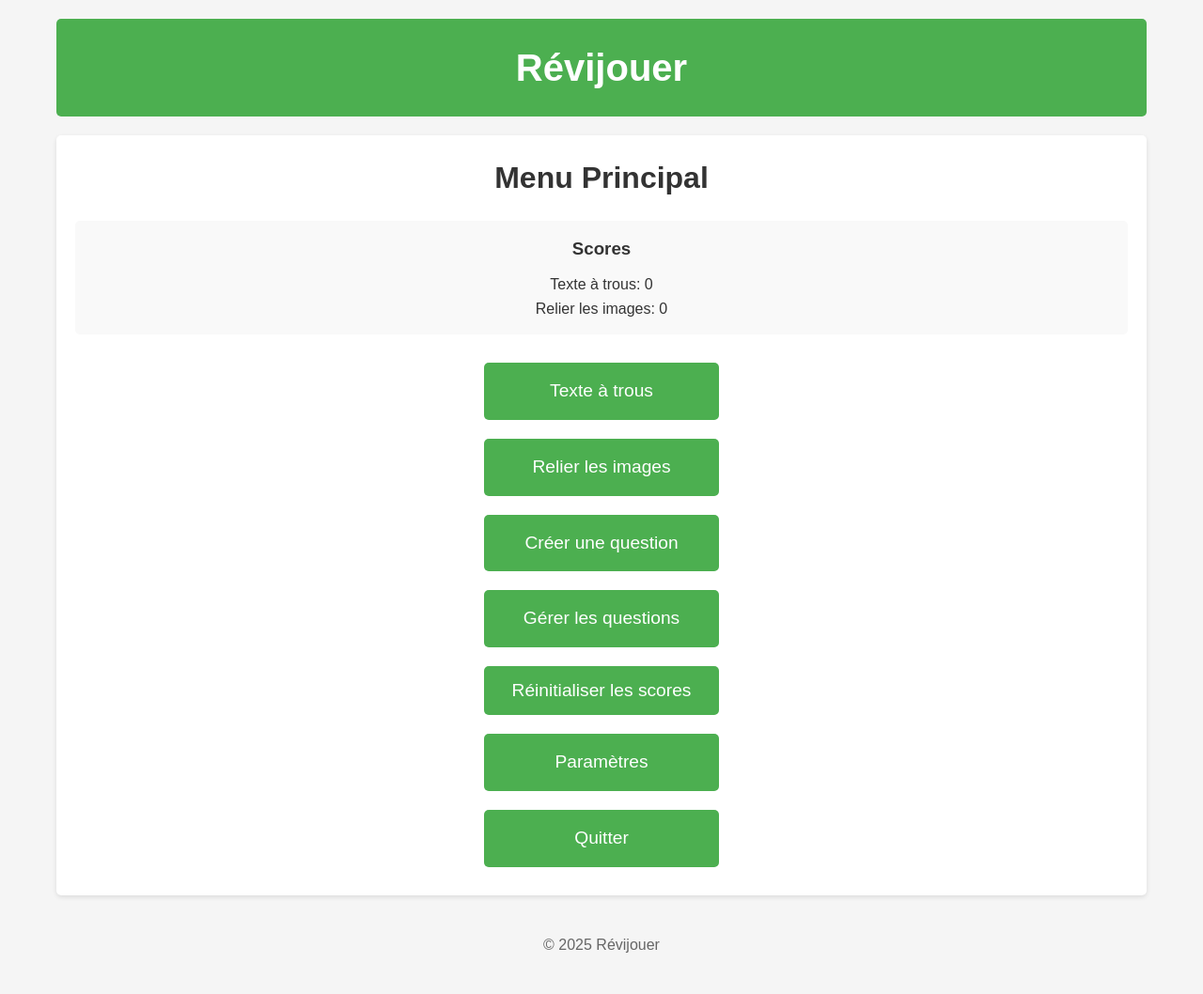
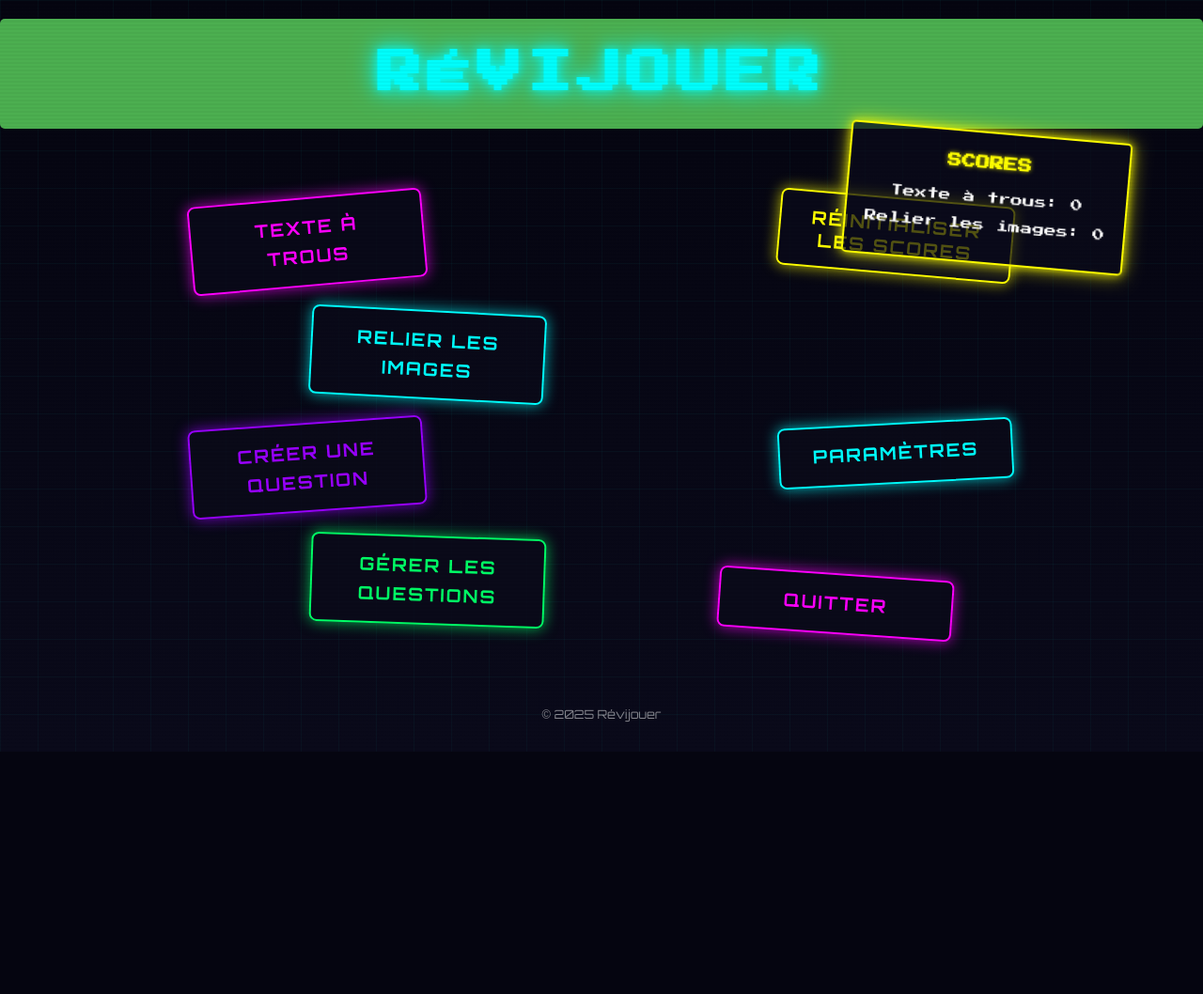
Before and after one commit to AlexMyddleware/svt-reproduction-animaux, a Flask app: page / in a window 1280 px wide. Shown: the whole page at 94% size. After the commit the page ends 800 px from the top, so only its background shows below. Run offline with Flask 3, Linux system fonts and the light colour scheme.

Commit message:
super funky 80s front

```diff
--- /dev/null
+++ b/src/svt_app/static/css/retro_disco.css
@@ -0,0 +1,282 @@
+/* Retro 80s Disco Theme - Far Cry 3: Blood Dragon inspired */
+
+@import url('https://fonts.googleapis.com/css2?family=Orbitron:wght@400;700&family=Press+Start+2P&display=swap');
+
+:root {
+  --neon-pink: #ff00ff;
+  --neon-blue: #00ffff;
+  --neon-purple: #9900ff;
+  --neon-green: #00ff66;
+  --neon-yellow: #ffff00;
+  --dark-bg: #0a0a1a;
+  --darker-bg: #050510;
+  --glow-intensity: 0.7;
+}
+
+* {
+  margin: 0;
+  padding: 0;
+  box-sizing: border-box;
+}
+
+html, body {
+  height: 100%;
+  overflow: hidden;
+}
+
+body {
+  font-family: 'Orbitron', sans-serif;
+  color: white;
+  background: linear-gradient(to bottom, var(--darker-bg), var(--dark-bg));
+  position: relative;
+}
+
+/* Grid overlay effect */
+body::before {
+  content: '';
+  position: absolute;
+  top: 0;
+  left: 0;
+  width: 100%;
+  height: 100%;
+  background-image: linear-gradient(rgba(0, 255, 255, 0.03) 1px, transparent 1px),
+                    linear-gradient(90deg, rgba(0, 255, 255, 0.03) 1px, transparent 1px);
+  background-size: 40px 40px;
+  pointer-events: none;
+  z-index: -1;
+}
+
+.container {
+  max-width: 100%;
+  height: 100vh;
+  padding: 0;
+  margin: 0;
+  position: relative;
+  overflow: hidden;
+}
+
+/* Header */
+header {
+  position: absolute;
+  top: 20px;
+  left: 0;
+  width: 100%;
+  text-align: center;
+  z-index: 10;
+}
+
+header h1 {
+  font-family: 'Press Start 2P', cursive;
+  font-size: 3rem;
+  text-transform: uppercase;
+  letter-spacing: 5px;
+  color: var(--neon-blue);
+  text-shadow: 0 0 10px rgba(0, 255, 255, var(--glow-intensity)),
+               0 0 20px rgba(0, 255, 255, var(--glow-intensity)),
+               0 0 30px rgba(0, 255, 255, var(--glow-intensity));
+  animation: pulsate 2s infinite alternate;
+}
+
+/* Main Content */
+main {
+  background: transparent;
+  box-shadow: none;
+  min-height: auto;
+  height: 100vh;
+  padding: 0;
+}
+
+/* Main menu styles */
+.main-menu {
+  height: 100%;
+  width: 100%;
+  position: relative;
+}
+
+.main-menu h2 {
+  display: none; /* Hide the title as we have the header */
+}
+
+/* Score display */
+.scores-display {
+  position: absolute;
+  top: 140px;
+  right: 80px;
+  background: rgba(10, 10, 26, 0.7);
+  border: 2px solid var(--neon-yellow);
+  border-radius: 5px;
+  padding: 20px;
+  color: white;
+  font-family: 'Press Start 2P', cursive;
+  font-size: 0.8rem;
+  box-shadow: 0 0 10px rgba(255, 255, 0, var(--glow-intensity)),
+              0 0 20px rgba(255, 255, 0, var(--glow-intensity));
+  transform: rotate(5deg);
+  z-index: 10;
+  min-width: 250px;
+}
+
+.scores-display h3 {
+  color: var(--neon-yellow);
+  margin-bottom: 15px;
+  text-transform: uppercase;
+  text-shadow: 0 0 5px rgba(255, 255, 0, var(--glow-intensity));
+}
+
+.scores-display p {
+  margin: 10px 0;
+  line-height: 1.5;
+}
+
+/* Flashing score animation */
+.score-flash {
+  animation: scoreFlash 0.5s ease-in-out 3;
+}
+
+/* Button Layout */
+.menu-options {
+  display: block;
+  position: absolute;
+  top: 0;
+  left: 0;
+  width: 100%;
+  height: 100%;
+}
+
+.menu-button, button.menu-button {
+  position: absolute;
+  font-family: 'Orbitron', sans-serif;
+  font-weight: bold;
+  text-transform: uppercase;
+  letter-spacing: 2px;
+  padding: 15px 30px;
+  border: 2px solid;
+  border-radius: 8px;
+  background-color: rgba(10, 10, 26, 0.8);
+  color: white;
+  font-size: 1.2rem;
+  text-decoration: none;
+  transition: all 0.3s ease;
+  transform-origin: center;
+  text-align: center;
+  min-width: 250px;
+  cursor: pointer;
+  z-index: 5;
+}
+
+/* Position each button in different places */
+.menu-button:nth-child(1) {
+  top: 25%;
+  left: 15%;
+  border-color: var(--neon-pink);
+  color: var(--neon-pink);
+  box-shadow: 0 0 15px rgba(255, 0, 255, var(--glow-intensity));
+  transform: rotate(-5deg);
+}
+
+.menu-button:nth-child(2) {
+  top: 40%;
+  left: 25%;
+  border-color: var(--neon-blue);
+  color: var(--neon-blue);
+  box-shadow: 0 0 15px rgba(0, 255, 255, var(--glow-intensity));
+  transform: rotate(3deg);
+}
+
+.menu-button:nth-child(3) {
+  top: 55%;
+  left: 15%;
+  border-color: var(--neon-purple);
+  color: var(--neon-purple);
+  box-shadow: 0 0 15px rgba(153, 0, 255, var(--glow-intensity));
+  transform: rotate(-4deg);
+}
+
+.menu-button:nth-child(4) {
+  top: 70%;
+  left: 25%;
+  border-color: var(--neon-green);
+  color: var(--neon-green);
+  box-shadow: 0 0 15px rgba(0, 255, 102, var(--glow-intensity));
+  transform: rotate(2deg);
+}
+
+.menu-button:nth-child(5) {
+  top: 25%;
+  right: 15%;
+  border-color: var(--neon-yellow);
+  color: var(--neon-yellow);
+  box-shadow: 0 0 15px rgba(255, 255, 0, var(--glow-intensity));
+  transform: rotate(5deg);
+}
+
+.menu-button:nth-child(6) {
+  top: 55%;
+  right: 15%;
+  border-color: var(--neon-blue);
+  color: var(--neon-blue);
+  box-shadow: 0 0 15px rgba(0, 255, 255, var(--glow-intensity));
+  transform: rotate(-3deg);
+}
+
+.menu-button:nth-child(7) {
+  top: 75%;
+  right: 20%;
+  border-color: var(--neon-pink);
+  color: var(--neon-pink);
+  box-shadow: 0 0 15px rgba(255, 0, 255, var(--glow-intensity));
+  transform: rotate(4deg);
+}
+
+/* Hover Effects */
+.menu-button:hover {
+  transform: scale(1.1) rotate(0deg);
+  box-shadow: 0 0 20px currentColor;
+  text-shadow: 0 0 10px currentColor;
+  background-color: rgba(10, 10, 26, 0.9);
+}
+
+/* Footer */
+footer {
+  position: absolute;
+  bottom: 10px;
+  width: 100%;
+  color: rgba(255, 255, 255, 0.5);
+  font-size: 0.8rem;
+  text-align: center;
+  z-index: 10;
+}
+
+/* Animations */
+@keyframes pulsate {
+  0% { opacity: 0.7; }
+  100% { opacity: 1; }
+}
+
+@keyframes bounce {
+  0%, 100% { transform: translateY(0) scale(1); }
+  50% { transform: translateY(-10px) scale(1.05); }
+}
+
+@keyframes scoreFlash {
+  0%, 100% { opacity: 1; color: var(--neon-yellow); }
+  50% { opacity: 0.5; color: white; }
+}
+
+/* Background scanlines */
+.scanlines {
+  position: fixed;
+  top: 0;
+  left: 0;
+  width: 100%;
+  height: 100%;
+  background: linear-gradient(
+    to bottom,
+    transparent 50%,
+    rgba(0, 0, 0, 0.1) 50%
+  );
+  background-size: 100% 4px;
+  z-index: 20;
+  pointer-events: none;
+  opacity: 0.3;
+}
--- a/src/svt_app/templates/index.html
+++ b/src/svt_app/templates/index.html
@@ -1,6 +1,10 @@
 {% extends "base.html" %}
 
-{% block title %}Menu Principal - Révijouer{% endblock %}
+{% block title %}Révijouer - Menu Principal{% endblock %}
+
+{% block extra_css %}
+<link rel="stylesheet" href="{{ url_for('static', filename='css/retro_disco.css') }}">
+{% endblock %}
 
 {% block content %}
 <div class="main-menu">
@@ -8,8 +12,8 @@
 
     <div class="scores-display">
         <h3>Scores</h3>
-        <p>Texte à trous: {{ scores.texte_a_trous }}</p>
-        <p>Relier les images: {{ scores.relier_images }}</p>
+        <p>Texte à trous: <span id="texte-trous-score">{{ scores.texte_a_trous }}</span></p>
+        <p>Relier les images: <span id="relier-images-score">{{ scores.relier_images }}</span></p>
     </div>
 
     <div class="menu-options">
@@ -52,3 +56,7 @@ function resetScores() {
 }
 </script>
 {% endblock %}
+
+{% block extra_js %}
+<script src="{{ url_for('static', filename='js/retro_disco.js') }}"></script>
+{% endblock %}
```
Also changed, not shown: src/svt_app/static/js/retro_disco.js (added, +136 -0 lines), 2 other files.
